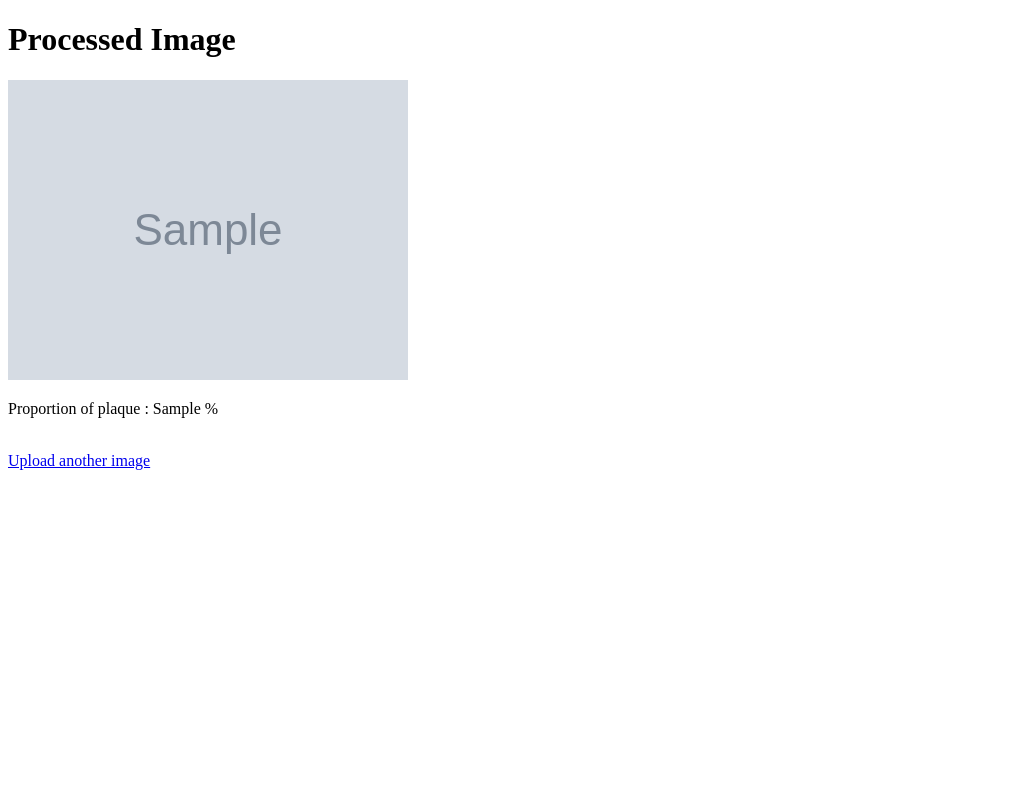
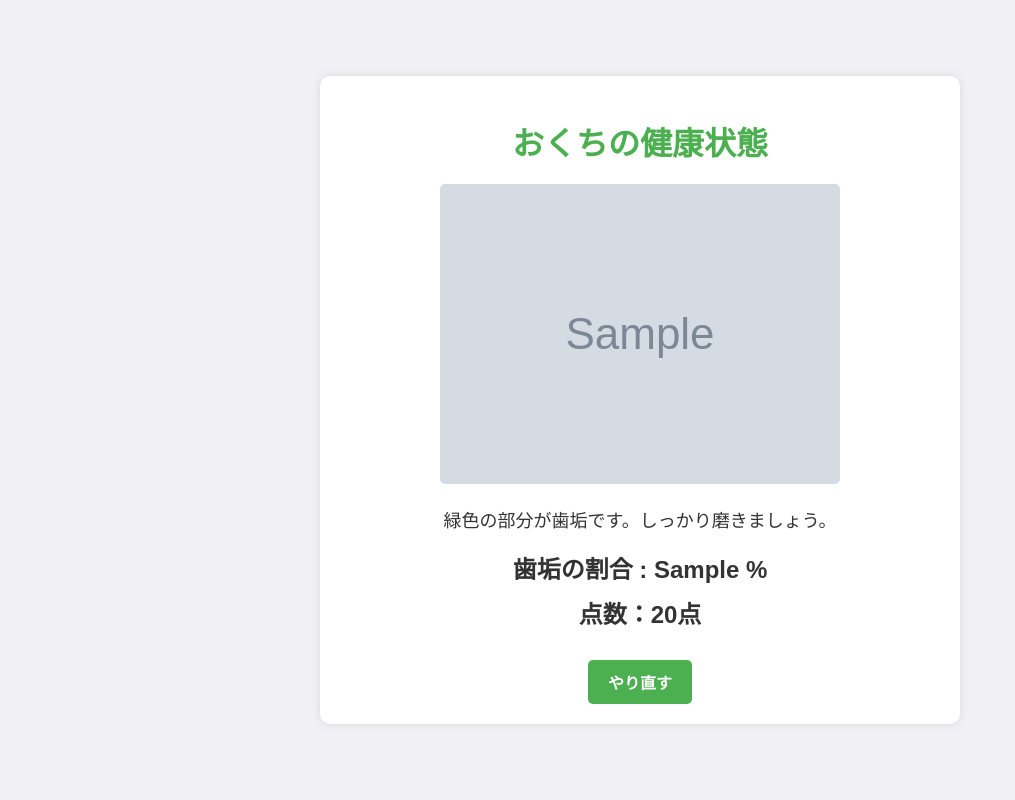
Before and after one commit to ab-llu/softbank_hackathon3, a Flask app: template templates/image_display.html in a window 1280 px wide. Shown: the whole page, without its empty margins (0-1015 px from the left). Run offline with Flask 3, Linux system fonts and the light colour scheme; the template is opened without the code that fills it: most values are stand-ins (such as "Sample title", 1, 10 or a date in 2020); grey boxes marked "Sample" are stand-in pictures.

```diff
--- a/main.py
+++ b/main.py
@@ -92,7 +92,7 @@ def process_image(image_path):
             area_per_class[cls] += area
         else:
             area_per_class[cls] = area
-    plaque_pro = area_per_class[1] / area_per_class[2] * 100
+    plaque_pro = np.round(area_per_class[1] / area_per_class[2] * 100)
 
     return [masked_im_path, plaque_pro]
 
--- a/requirements.txt
+++ b/requirements.txt
@@ -18,6 +18,7 @@ fvcore==0.1.5.post20221221
 google-auth==2.28.1
 google-auth-oauthlib==1.0.0
 grpcio==1.62.0
+gunicorn
 hydra-core==1.3.2
 idna==3.6
 importlib-metadata==7.0.1
--- /dev/null
+++ b/static/style.css
@@ -0,0 +1,107 @@
+body {
+    font-family: 'Arial', sans-serif;
+    background-color: #f0f0f5;
+    display: flex;
+    justify-content: center;
+    align-items: center;
+    height: 100vh;
+    margin: 0;
+}
+
+.content {
+    text-align: center;
+    background-color: #ffffff;
+    padding: 20px;
+    border-radius: 10px;
+    box-shadow: 0 0 10px rgba(0, 0, 0, 0.1);
+}
+
+.upload-title {
+    color: #333;
+    font-size: 24px;
+}
+
+.upload-form {
+    margin: 20px 0;
+}
+
+.input-file {
+    margin-bottom: 10px;
+}
+
+.submit-btn {
+    background-color: #4CAF50;
+    color: white;
+    padding: 10px 20px;
+    border: none;
+    border-radius: 5px;
+    cursor: pointer;
+}
+
+#preview-container {
+    display: flex;
+    justify-content: center;
+    align-items: center;
+    margin-top: 20px;
+}
+
+.preview-placeholder {
+    width: 100%;
+    max-width: 350px;
+    height: 200px;
+    background-color: #f0f0f5;
+    border-radius: 5px;
+    margin-bottom: 10px;
+    display: flex; /* 中央揃えのために追加 */
+    justify-content: center; /* 水平方向の中央揃え */
+    align-items: center; /* 垂直方向の中央揃え */
+}
+
+#preview {
+    max-height: 200px;
+    border-radius: 5px;
+    display: none;
+}
+
+.container {
+    text-align: center;
+    background-color: #ffffff;
+    padding: 20px;
+    border-radius: 10px;
+    box-shadow: 0 0 10px rgba(0, 0, 0, 0.1);
+    width: 80%; /* 必要に応じて調整 */
+    max-width: 600px; /* 必要に応じて調整 */
+}
+
+.processed-title {
+    color: #4CAF50; /* 健康的な印象の色 */
+    margin-bottom: 20px;
+}
+
+.processed-image {
+    max-width: 100%; /* 画像がコンテナを超えないように */
+    height: auto;
+    border-radius: 5px; /* スタイリッシュな見た目のため */
+}
+
+.result-text p {
+    color: #333;
+    font-size: 18px;
+}
+
+.result-text div h4 {
+    font-size: 1.5em; /* 大きなフォントサイズ */
+    margin: 10px 0; /* 行間を狭める */
+    color: #333; /* テキストの色を変更して目立たせる */
+}
+
+.another-image-link {
+    display: inline-block;
+    margin-top: 20px;
+    background-color: #4CAF50;
+    color: white;
+    padding: 10px 20px;
+    border-radius: 5px;
+    text-decoration: none; /* リンクの下線を消す */
+    font-weight: bold;
+}
--- a/templates/image_display.html
+++ b/templates/image_display.html
@@ -3,12 +3,20 @@
 <head>
     <meta charset="UTF-8">
     <title>Processed Image</title>
+    <link rel="stylesheet" href="{{ url_for('static', filename='style.css') }}">
 </head>
 <body>
-    <h1>Processed Image</h1>
-    <img src="{{ image_url }}" alt="Processed image">
-    <p>Proportion of plaque : {{ plaque_pro }} %</p>
-    <br>
-    <a href="/">Upload another image</a>
+    <div class="container">
+        <h1 class="processed-title">おくちの健康状態</h1>
+        <img src="{{ image_url }}" alt="Processed image" class="processed-image">
+        <div class="result-text">
+            <p>緑色の部分が歯垢です。しっかり磨きましょう。</p>
+            <div>
+                <h4>歯垢の割合 : {{ plaque_pro }} %</h4>
+                <h4>点数：20点</h4>
+            </div>
+        </div>
+        <a href="/" class="another-image-link">やり直す</a>
+    </div>
 </body>
 </html>
```
Also changed, not shown: templates/upload.html (+23 -27 lines), model/test.txt (added), static/uploads/9a4630f9-765d-4639-9672-b3ed9537d3e1.jpg (added), static/uploads/9a4630f9-765d-4639-9672-b3ed9537d3e1_masked.jpg (added), static/uploads/test.txt (added).
